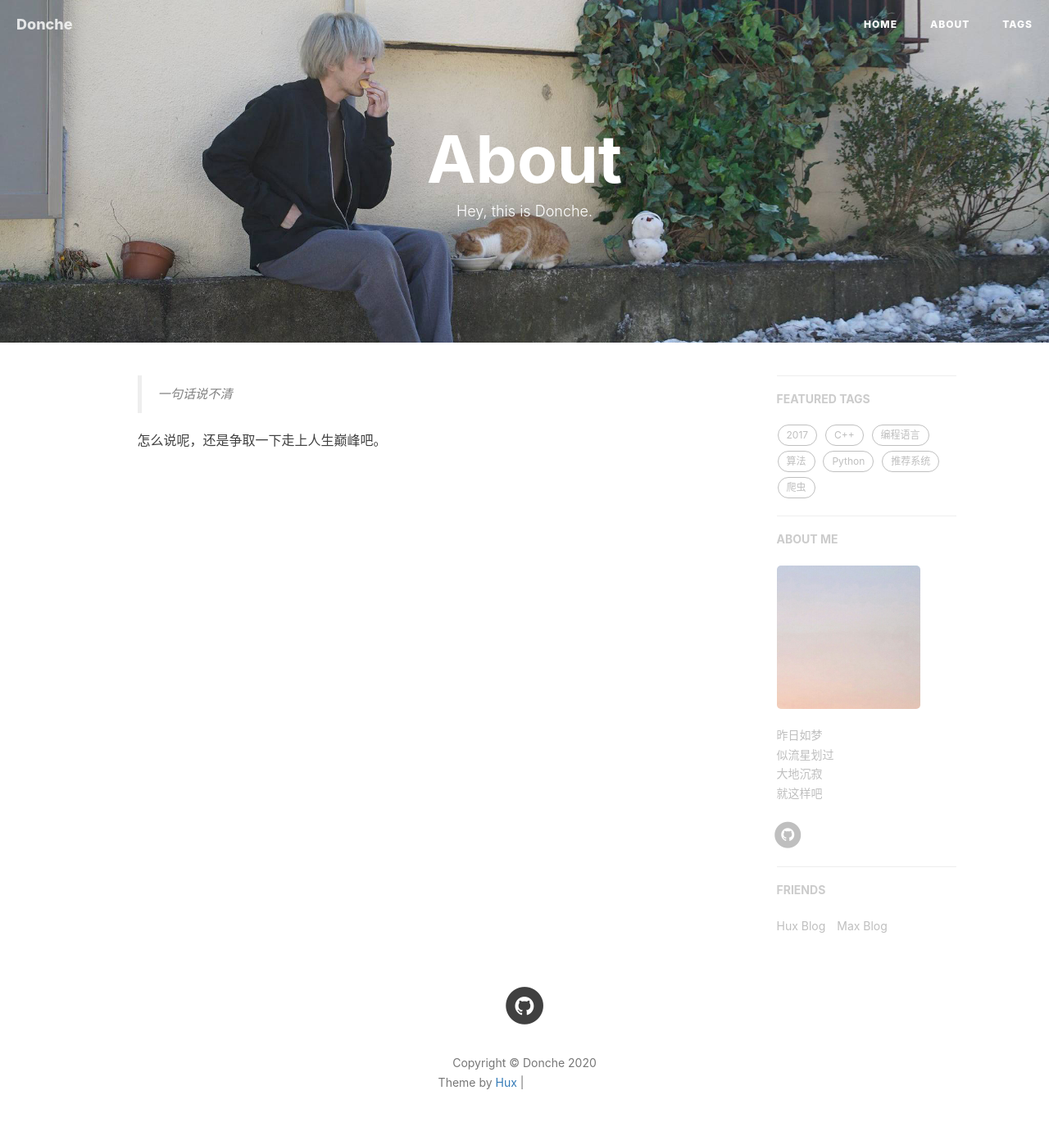
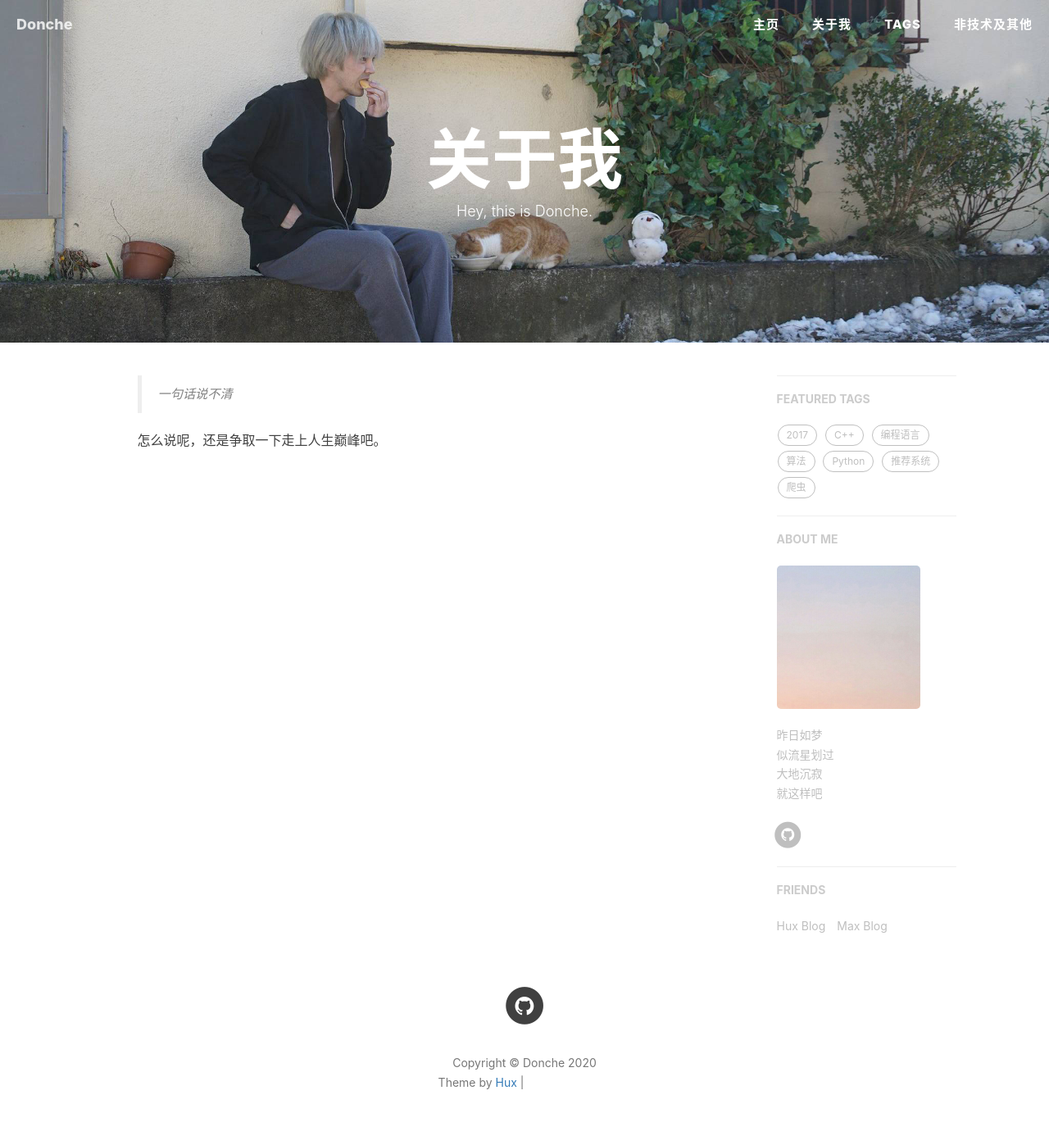
Before and after one commit to Donche/Donche.github.io, a Jekyll site: the page built from about.html, in a window 1280 px wide. Shown: the whole page at 82% size. Built offline with Jekyll 4.4.1, drawn with Linux system fonts in a browser that asks for light colours; nearby versions of some CDN libraries; comment, search, counter and statistics services are not loaded; grey boxes are pictures that could not be loaded.

Commit message:
update layout

```diff
--- a/_config.yml
+++ b/_config.yml
@@ -59,7 +59,7 @@ duoshuo_share: false                    # set to false if you want to use Commen
 
 # Analytics settings
 # Baidu Analytics
-ba_track_id: 6fd9121db2b760251b45b680dd374f97
+# ba_track_id: 6fd9121db2b760251b45b680dd374f97
 # # Google Analytics
 ga_track_id: 'UA-108914677-1'            # Format: UA-xxxxxx-xx
 ga_domain: auto
--- a/_includes/head.html
+++ b/_includes/head.html
@@ -1,7 +1,7 @@
 <head>
     <meta charset="utf-8">
     <meta http-equiv="X-UA-Compatible" content="IE=edge">
-    <meta name="google-site-verification" content="xBT4GhYoi5qRD5tr338pgPM5OWHHIDR6mNg1a3euekI" />
+    <!-- <meta name="google-site-verification" content="xBT4GhYoi5qRD5tr338pgPM5OWHHIDR6mNg1a3euekI" /> -->
     <meta name="viewport" content="width=device-width, initial-scale=1">
     <meta name="description" content="{{ site.description }}">
     <meta name="keywords"  content="{{ site.keyword }}">
@@ -49,5 +49,5 @@
 
     <!-- ga & ba script hoook -->
     <script></script>
-    <meta name="baidu-site-verification" content="mHVbN6KbEq">
+    <!-- <meta name="baidu-site-verification" content="mHVbN6KbEq"> -->
 </head>
--- a/_includes/nav.html
+++ b/_includes/nav.html
@@ -17,13 +17,16 @@
             <div class="navbar-collapse">
                 <ul class="nav navbar-nav navbar-right">
                     <li>
-                        <a href="{{ site.baseurl }}/">Home</a>
+                        <a href="{{ site.baseurl }}/">主页</a>
                     </li>
                     {% for page in site.pages %}{% if page.title %}
                     <li>
                         <a href="{{ page.url | prepend: site.baseurl }}">{{ page.title }}</a>
                     </li>
                     {% endif %}{% endfor %}
+                    <li>
+                        <a href="{{ site.baseurl }}/nothing">非技术及其他</a>
+                    </li>
                 </ul>
             </div>
         </div>
--- a/about.html
+++ b/about.html
@@ -1,6 +1,6 @@
 ---
 layout: page
-title: "About"
+title: "关于我"
 description: "Hey, this is Donche."
 header-img: "img/about-bg.jpg"
 ---
@@ -12,66 +12,3 @@ header-img: "img/about-bg.jpg"
     怎么说呢，还是争取一下走上人生巅峰吧。
 
 </div>
-
-
-{% if site.duoshuo_username %}
-<!-- 多说评论框 start -->
-<div class="comment">
-    <div class="ds-thread"
-    {% if site.duoshuo_username == "huxblog" %}
-        data-thread-id="1187623191091085319"
-    {% else %}
-        data-thread-key="{{site.duoshuo_username}}/about"
-    {% endif %}
-
-    data-title="{{page.title}}"
-    data-url="{{site.url}}/about/"></div>
-</div>
-<!-- 多说评论框 end -->
-
-<!-- Duoshuo hacking -->
-<input id="dsUser" type="hidden" value="{{site.duoshuo_username}}"  />
-
-<!-- 多说公共JS代码 start (一个网页只需插入一次) -->
-<script type="text/javascript">
-    // dynamic User hacking by Hux
-    var _user = document.getElementById('dsUser').value;
-    // duoshuo comment query.
-    var duoshuoQuery = {short_name: _user };
-    (function() {
-        var ds = document.createElement('script');
-        ds.type = 'text/javascript';ds.async = true;
-        ds.src = (document.location.protocol == 'https:' ? 'https:' : 'http:') + '//static.duoshuo.com/embed.js';
-        ds.charset = 'UTF-8';
-        (document.getElementsByTagName('head')[0]
-         || document.getElementsByTagName('body')[0]).appendChild(ds);
-    })();
-</script>
-<!-- 多说公共JS代码 end -->
-{% endif %}
-
-
-{% if site.disqus_username %}
-<!-- disqus 评论框 start -->
-<div class="comment">
-    <div id="disqus_thread" class="disqus-thread">
-
-    </div>
-</div>
-<!-- disqus 评论框 end -->
-
-<!-- disqus 公共JS代码 start (一个网页只需插入一次) -->
-<script type="text/javascript">
-    /* * * CONFIGURATION VARIABLES * * */
-    var disqus_shortname = "{{site.disqus_username}}";
-    var disqus_identifier = "{{site.disqus_username}}/{{page.url}}";
-    var disqus_url = "{{site.url}}{{page.url}}";
-
-    (function() {
-        var dsq = document.createElement('script'); dsq.type = 'text/javascript'; dsq.async = true;
-        dsq.src = '//' + disqus_shortname + '.disqus.com/embed.js';
-        (document.getElementsByTagName('head')[0] || document.getElementsByTagName('body')[0]).appendChild(dsq);
-    })();
-</script>
-<!-- disqus 公共JS代码 end -->
-{% endif %}
```
Also changed, not shown: css/hux-blog.min.css.
